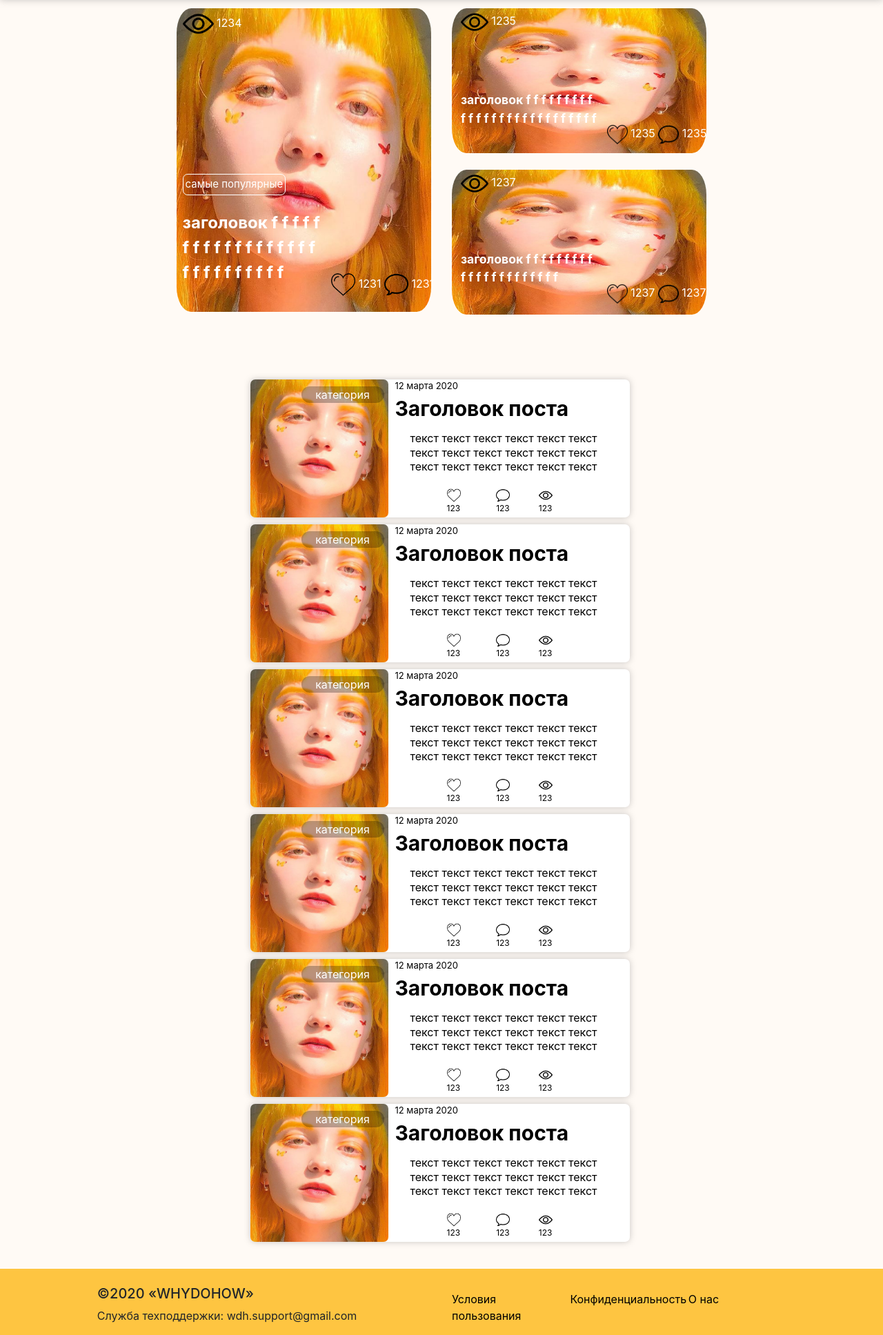
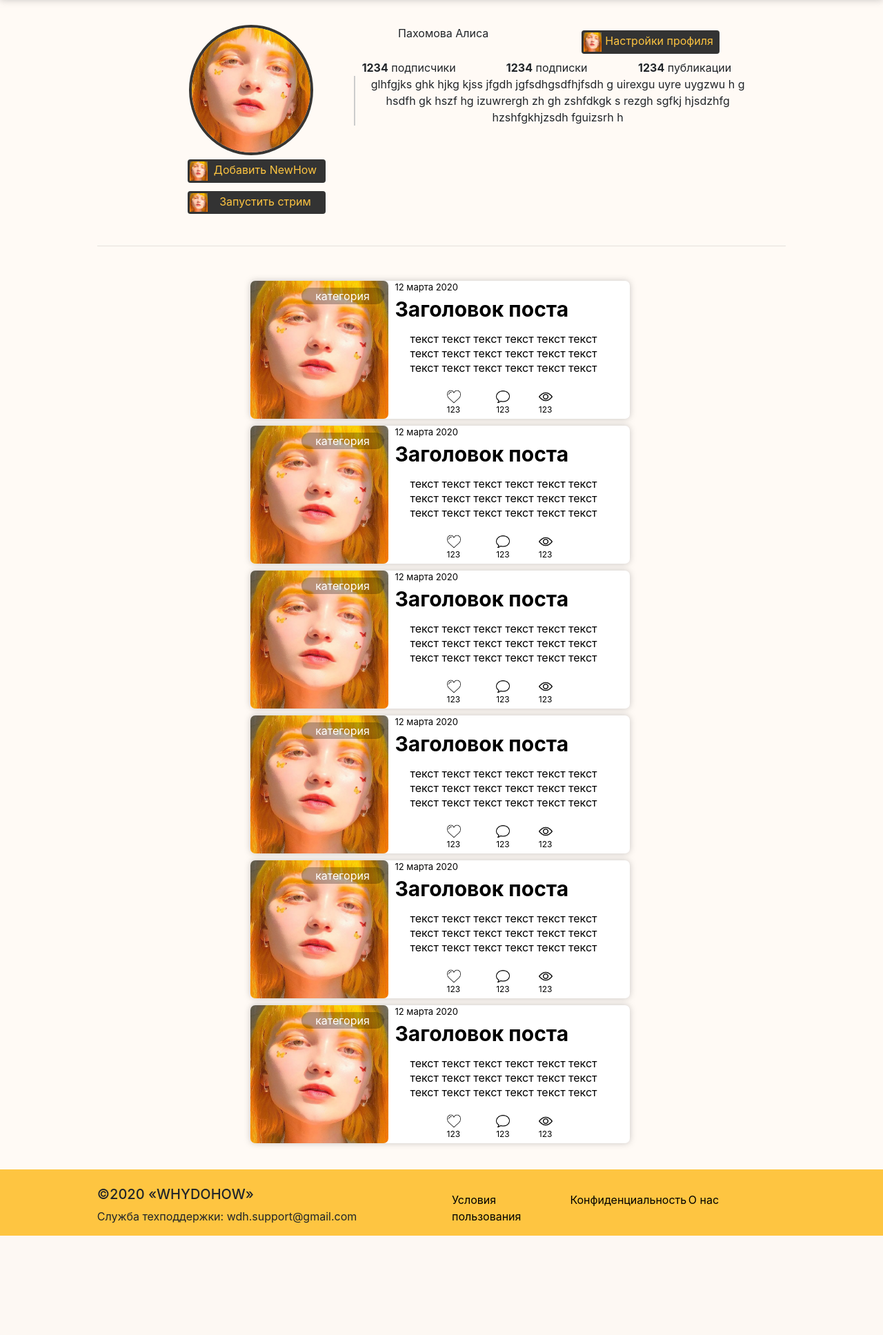
Before and after one commit to NUREPP2020/WhyDoHow, a PHP site: page /myprofilw.php in a window 1280 px wide. Shown: the part 105-2040 px from the top of the page at 69% size. After the commit the page ends 1896 px from the top, so only its background shows below. Run offline with PHP 8.4, Linux system fonts and the light colour scheme; some libraries are stand-ins or nearby versions.

Commit message:
мой профиль

```diff
--- a/header.php
+++ b/header.php
@@ -80,10 +80,10 @@
                             <p style="bottom: -11px;">посмотреть стрим</p>
                         </div>
                     </a>
-                    <a href="#">
+                    <a href="myprofilw.php">
                         <div class="item h-100 d-inline-block img-wrap category-img" style=" margin: auto">
                             <img src="img/девушка1.jpg" alt="категория" class="category-img">
-                            <p style="bottom: -11px;">текст</p>
+                            <p style="bottom: -11px;">мой профиль</p>
                         </div>
                     </a>
                     <a href="#">
--- a/main.css
+++ b/main.css
@@ -374,6 +374,11 @@ a {
 
 .post-top-image-small-bottom-icon-y2 {
     top: 83%;
+}
+.line {
+    border-left: 2px solid #ccc; /* Параметры линии */
+    margin-left: 20px; /* Отступ слева */
+    padding-left: 10px; /* Расстояние от линии до текста */
 }
 
 @media screen and (max-width: 1200px) {
@@ -728,7 +733,7 @@ a {
     right: 10px;
     cursor: pointer;
 }
-popup2{
+.popup2{
     display: block;
     width: 260px;
     background-color: black;
@@ -893,9 +898,6 @@ popup2{
     cursor: pointer;
     box-shadow: 0 0px 5px rgba(0,0,0,0.6);
     margin-top: 20px;
-
-
-
 }
 
 .down-cat:hover{
--- a/myprofilw.php
+++ b/myprofilw.php
@@ -3,7 +3,7 @@
 <head>
     <!-- Required meta tags -->
     <meta charset="utf-8">
-    <title>Hello, world!</title>
+    <title>Мой профиль</title>
     <script>//Universal resize event
         function universalResize() {
             if (typeof (Event) === 'function') { // modern browsers
@@ -22,90 +22,52 @@
 require('header.php')
 ?>
 <main class="main-block">
-    <!--
-    <div class="centerDivs">
-        <div class="row">
-            <div class="thumb-wrap">
-                <img src="img/девушка1.jpg" alt="" width="600" height="400" sallowfullscreen></iframe>
+    <div class="centerDivs" style="margin-left: 11%; margin-right: 11%">
+        <br>
+        <div class="row" style="border-color: #363533">
+            <div class="col-3">
+                <div class="col"><img src="img/девушка1.jpg" alt="ава" class="rounded-circle"
+                                      style="width: 180px; border: 4px solid #363533;">
+                </div>
+                <div class="col">
+                    <button class="btn  btn-my-dark-color btn-my-dark-size" type="submit"
+                            style="margin: 3%; width: 200px; padding: 2px"><img src="img/девушка1.jpg" alt=""
+                             style="width: 26px; float: left">Добавить NewHow
+                    </button>
+                </div>
+                <div class="col">
+                    <button class="btn  btn-my-dark-color btn-my-dark-size" type="submit"
+                            style="margin: 3%; width: 200px; padding: 2px"><img src="img/девушка1.jpg" alt=""
+                                                                                style="width: 26px; float: left">Запустить
+                        стрим
+                    </button>
+                </div>
             </div>
-            <div class="col">
-                <div class="thumb-wrap">
-                    <div class="row"><img src="img/девушка1.jpg" alt="" width="300" height="200"
-                                          sallowfullscreen></iframe>
+            <div class="col-7">
+                <div class="row">
+                    <div class="col"><span>Пахомова Алиса</span></div>
+                    <div class="col">
+                        <button class="btn  btn-my-dark-color btn-my-dark-size" type="submit"
+                                style="margin: 3%; width: 200px; padding: 2px">Настройки профиля
+                            <img src="img/девушка1.jpg" alt=""
+                                 style="width: 26px; float: left">
+                        </button>
+
                     </div>
                 </div>
-                <br>
-                <div class="thumb-wrap">
-                    <div class="row"><img src="img/девушка1.jpg" alt="" width="300" height="200"
-                                          sallowfullscreen></iframe>
-                    </div>
+                <div class="row">
+                    <div class="col"><span><b>1234</b> подписчики</span></div>
+                    <div class="col"><span><b>1234</b> подписки</span></div>
+                    <div class="col"><span><b>1234</b> публикации</span></div>
                 </div>
-            </div>
-        </div>
-    </div>
-    -->
-    <!--топ 3 хреновины-->
-
-    <div id="topPosts">
-        <div class="row img-wrap" style="margin: 0 10% 0 10%">
-            <img src="img/девушка1.jpg" alt="" class="col post-top-image post-top-image-big">
-            <span class="post-top-image-stats-size post-top-image-big-eye">
-                <img src="img/eye.png" alt="" class="post-top-image-big-top-icon" >
-                1234
-            </span>
-            <span class="post-top-label-most-popular">
-                самые популярные
-            </span>
-            <span class="post-top-image-big-top-span-header">
-                    <b>заголовок f f f f f f f f f f f f f f f f f f f f f f f f f f f f</b>
-            </span>
-            <span style="left: 30%" class="post-top-image-stats-size post-top-image-big-bottom-icon-y">
-                <img src="img/heart.png" alt="" class="post-top-image-big-bottom-icon">
-                1231
-                <img src="img/comment.png" alt="" class="post-top-image-big-bottom-icon">
-                1231
-            </span>
-
-            <div class="col img-wrap" style="max-width: 600px">
-                <!--первая мелкая фотка-->
-                <div class="row">
-                    <img src="img/девушка1.jpg" alt="" class="col post-top-image post-top-image-small">
-                    <span class="post-top-span-margin-content post-top-image-stats-size">
-                <img src="img/eye.png" alt="" class="post-top-image-small-top-icon">
-                1235
-                    </span>
-                    <span class="post-top-span-margin-content post-top-image-small-top-span-header1">
-                    <b>заголовок f f f f f f f f f f f f f f f f f f f f f f f f f f f</b>
-                    </span>
-                    <span style="left: 60%" class="post-top-image-stats-size post-top-image-small-bottom-icon-y1">
-                        <img src="img/heart.png" alt="" class="post-top-image-small-bottom-icon">
-                1235
-                <img src="img/comment.png" alt="" class="post-top-image-small-bottom-icon">
-                1235
-            </span>
-                </div>
-                <br>
-                <!--вторая мелкая фотка-->
-                <div class="row">
-                    <img src="img/девушка1.jpg" alt="" class="col post-top-image post-top-image-small">
-                    <span class="post-top-span-margin-content post-top-image-stats-size">
-                <img src="img/eye.png" alt="" class="post-top-image-small-top-icon">
-                1237
-                    </span>
-                    <span class="post-top-span-margin-content post-top-image-small-top-span-header2">
-                   <b>заголовок f f f f f f f f f f f f f f f f f f f f f f</b>
-                    </span>
-                    <span style="left: 60%" class="post-top-image-stats-size post-top-image-small-bottom-icon-y2">
-                        <img src="img/heart.png" alt="" class="post-top-image-small-bottom-icon">
-                        1237
-                        <img src="img/comment.png" alt="" class="post-top-image-small-bottom-icon">
-                        1237
-                    </span>
+                <div class="row"><p class="line">glhfgjks ghk hjkg kjss jfgdh jgfsdhgsdfhjfsdh g uirexgu uyre uygzwu h g
+                        hsdfh gk hszf hg izuwrergh zh gh zshfdkgk s rezgh sgfkj hjsdzhfg hzshfgkhjzsdh fguizsrh h</p>
                 </div>
             </div>
         </div>
     </div>
     <br>
+    <hr>
     <br>
     <!--мелкие постыы-->
     <div class="centerDivs">
```
